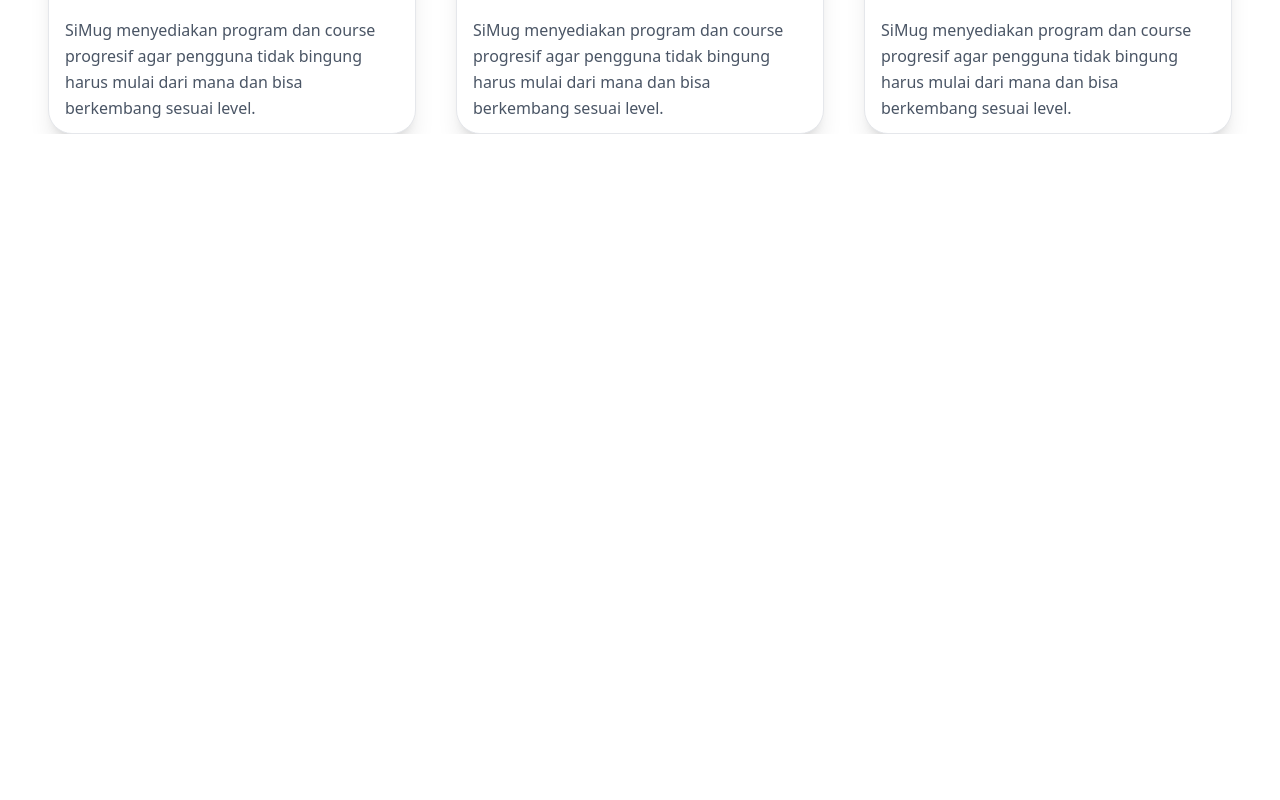
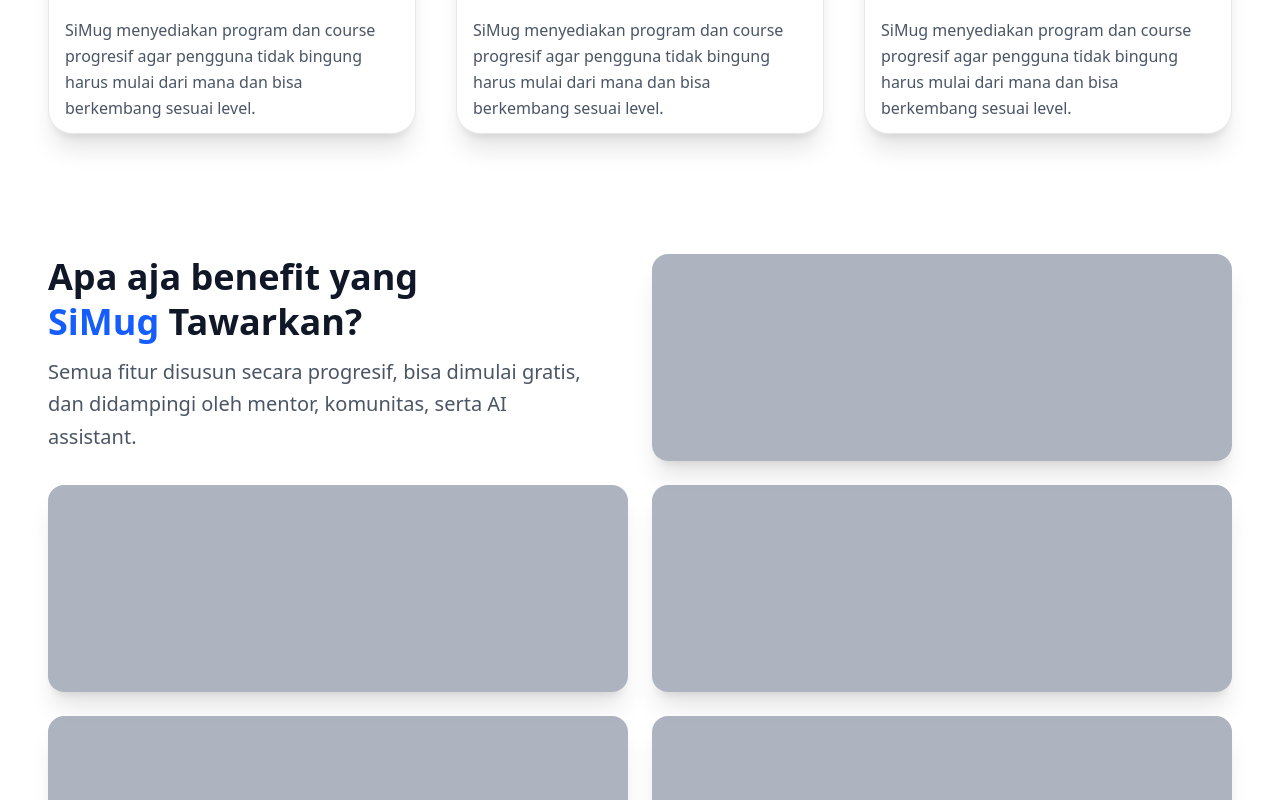
Before and after one commit to iqbalbayuaji/SiMug, a React (Vite) app: page /landing in a window 1280 px wide. Shown: the part 1580-2380 px from the top of the page. Before the commit the page ends 1714 px from the top, so only its background shows below. Built offline with nearby package versions, Linux system fonts and the light colour scheme.

Commit message:
[+] Add New Section

```diff
--- a/src/pages/auth/LandingPage.jsx
+++ b/src/pages/auth/LandingPage.jsx
@@ -81,7 +81,7 @@
             </nav>
 
             {/* Hero Section */}
-            <main className="relative z-10 max-w-7xl mx-auto px-6 lg:px-12 pt-32 lg:pt-40 pb-20 lg:pb-0">
+            <main className="relative z-10 max-w-7xl mx-auto px-6 lg:px-12 pt-32 lg:pt-40">
                 <div className="flex flex-col lg:flex-col items-center justify-between">
                     {/* Main Heading */}
                     <div className="grid place-items-center lg:text-center space-y-6 lg:space-y-8">
@@ -264,6 +264,29 @@
                     </div>
                 </div>
             </section>
+
+            {/* Benefits Section */}
+            <section className="py-20 bg-white">
+                <div className="max-w-7xl mx-auto px-6 lg:px-12 pt-10">
+                    <div className="grid grid-cols-1 lg:grid-cols-2 gap-6">
+                        {/* Title & Description Items */}
+                        <div className="flex flex-col h-full mr-10">
+                            <h2 className="text-3xl lg:text-4xl font-semibold text-gray-900 leading-tight mb-3">
+                                Apa aja benefit yang <br className="hidden lg:block" />
+                                <span className="text-blue-600">SiMug</span> Tawarkan?
+                            </h2>
+                            <p className="text-gray-600 text-base lg:text-xl md:text-lg leading-relaxed">
+                                Semua fitur disusun secara progresif, bisa dimulai gratis, dan didampingi oleh mentor, komunitas, serta AI assistant.
+                            </p>
+                        </div>
+
+                        {/* Placeholder Cards */}
+                        {[1, 2, 3, 4, 5].map((item) => (
+                            <div key={item} className="bg-gray-400/80 rounded-2xl aspect-[14/5] w-full shadow-xl"></div>
+                        ))}
+                    </div>
+                </div>
+            </section>
         </div>
     )
 }
```
